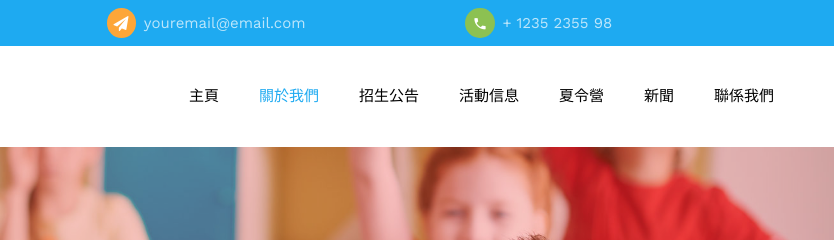
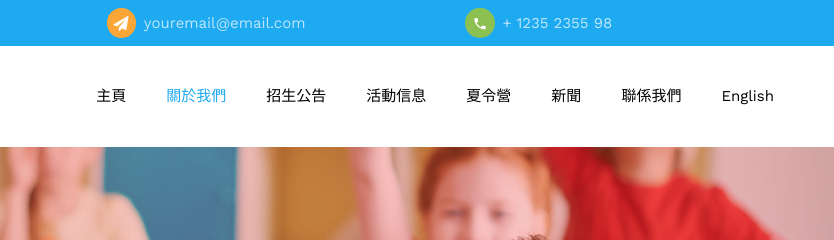
Before and after one commit to l2yao/hongyisinology, a plain HTML site: page about.html in a window 1280 px wide. Shown: the top 240 px of the page, 446-1280 px from the left. Drawn offline with nearby package versions, Linux system fonts and the light colour scheme; some packages are replaced by stand-ins of ours; no server answers; files whose address does not match are found by name; a web font is replaced by a local one.

Commit message:
Modify Menu add "English"

```diff
--- a/about.html
+++ b/about.html
@@ -66,6 +66,7 @@
 	        	<li class="nav-item"><a href="pricing.html" class="nav-link">夏令營</a></li>
 	        	<li class="nav-item"><a href="blog.html" class="nav-link">新聞</a></li>
 	          <li class="nav-item"><a href="contact.html" class="nav-link">聯係我們</a></li>
+			  <li class="nav-item"><a href="contact.html" class="nav-link">English</a></li>
 	        </ul>
 	      </div>
 	    </div>
```
Also changed, not shown: index.html (+1 -0 lines).
